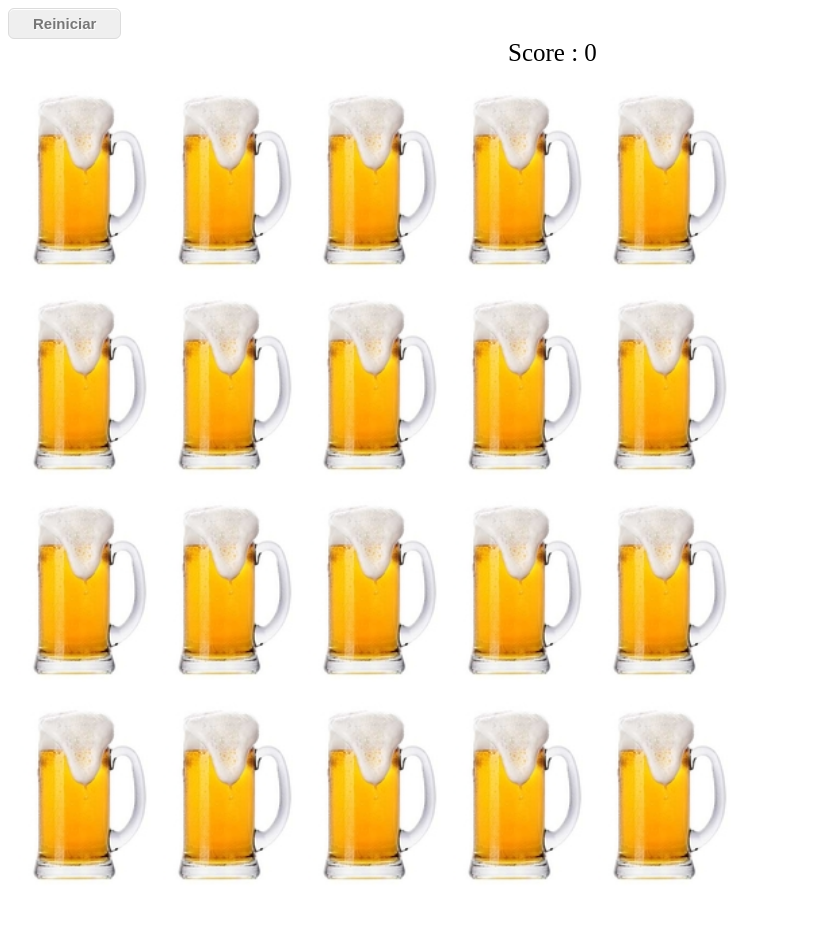
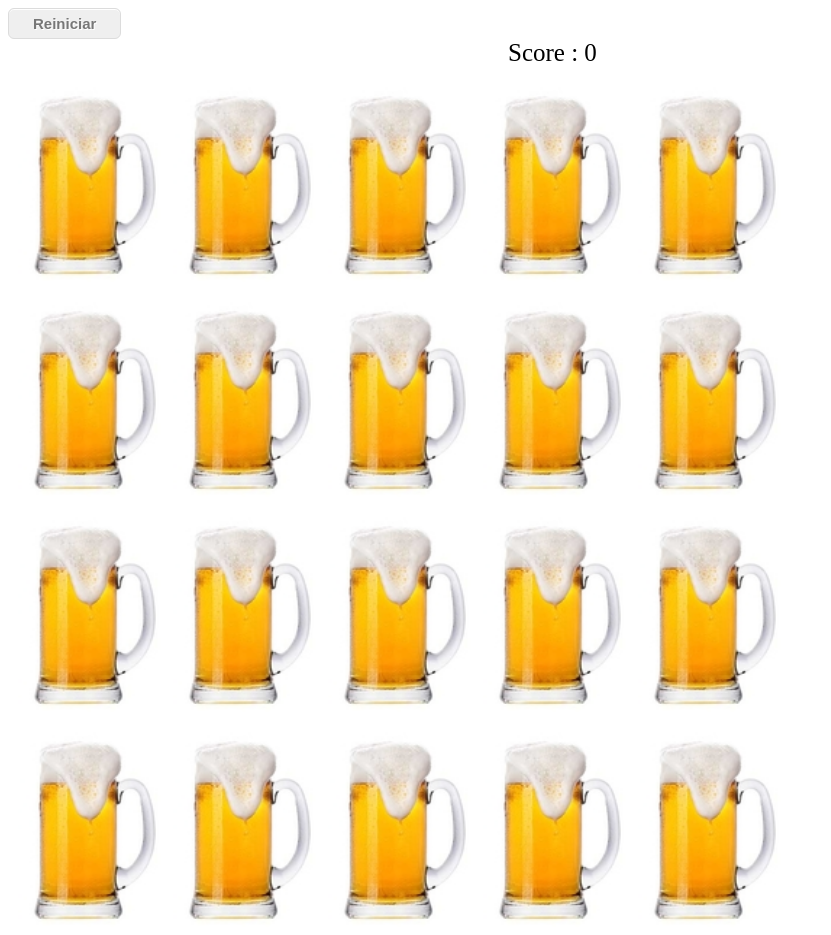
Before and after one commit to seniocaires/beboria, a plain HTML site: page index.html in a window 1280 px wide. Shown: the whole page, without its empty margins (0-831 px from the left). Before the commit the page ends 895 px from the top, so only its background shows below. Drawn offline with Linux system fonts and the light colour scheme.

Commit message:
Image size

```diff
--- a/game.css
+++ b/game.css
@@ -5,8 +5,8 @@
 
 img {
 	margin : 10 0 0 10;
-    width: 135px;
-    height: 195px;
+    width: 145px;
+    height: 205px;
 }
 
 #score{
```
